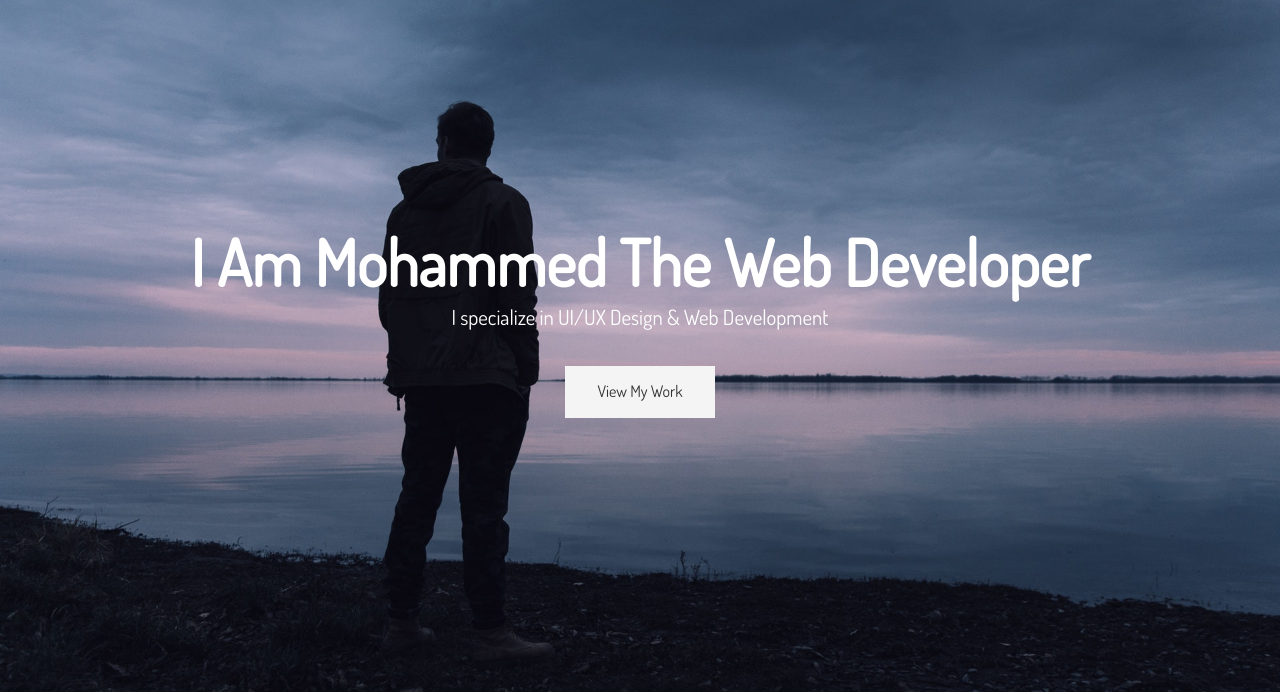
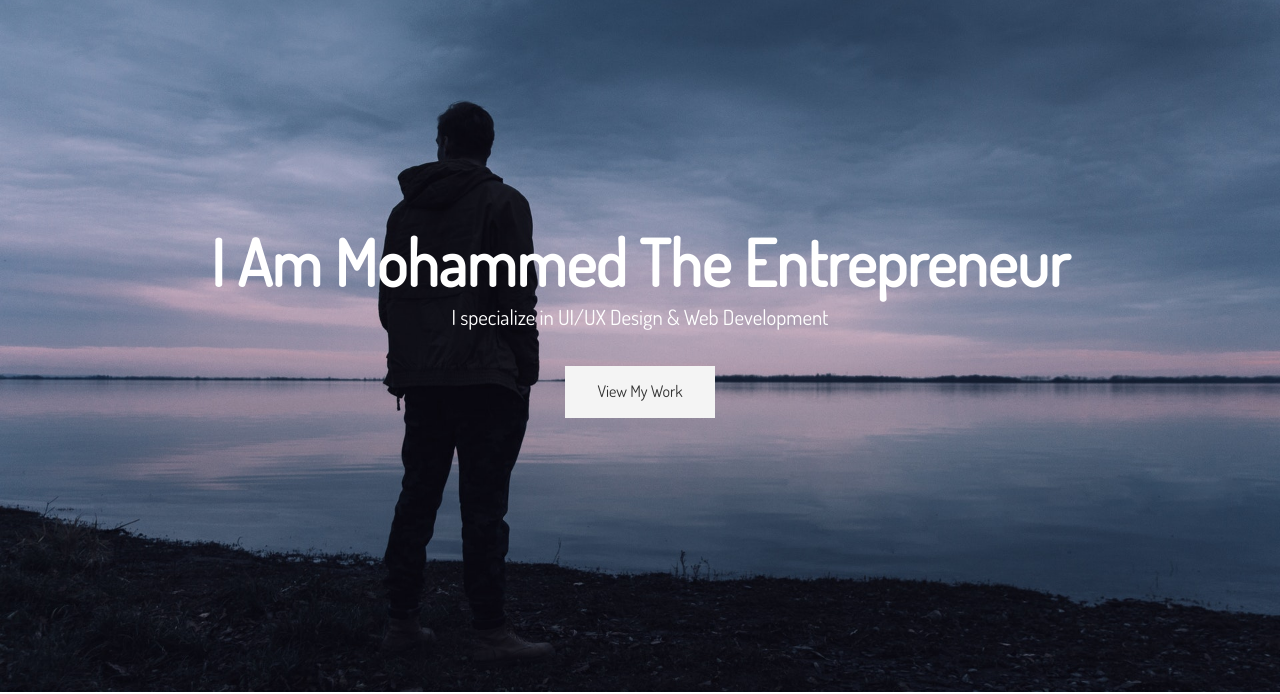
Before and after one commit to MedoBreezy/Private-Portfolio, a website: page dist/index.html in a window 1280 px wide. Shown: the part 108-802 px from the top of the page. Drawn offline with Linux system fonts and the light colour scheme.

Commit message:
Update index.html

```diff
--- a/dist/index.html
+++ b/dist/index.html
@@ -29,7 +29,7 @@
         <h1>
           I Am Mohammed The
           <span class="txt-type" data-wait="3000"
-            data-words='["Web Developer", "Tech Expert", "UI/UX Designer "]'></span>
+            data-words='[ "Entrepreneur", "Web Developer", "UI/UX Designer "]'></span>
         </h1>
         <p class="lead">
           I specialize in UI/UX Design & Web Development
```
